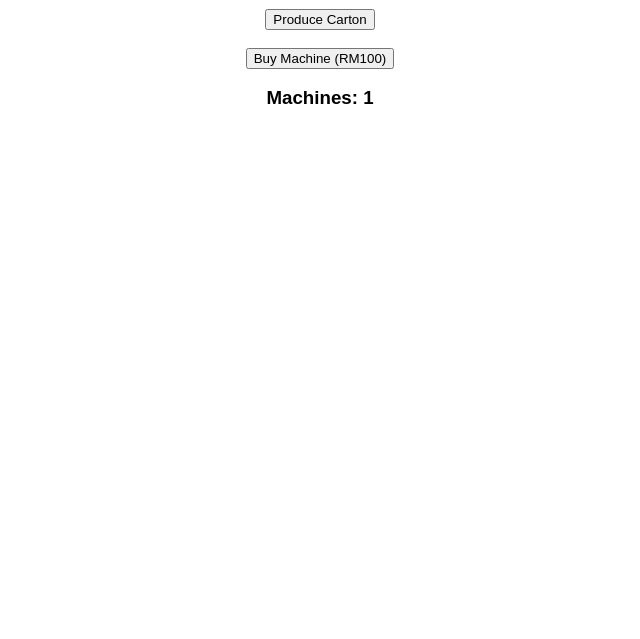
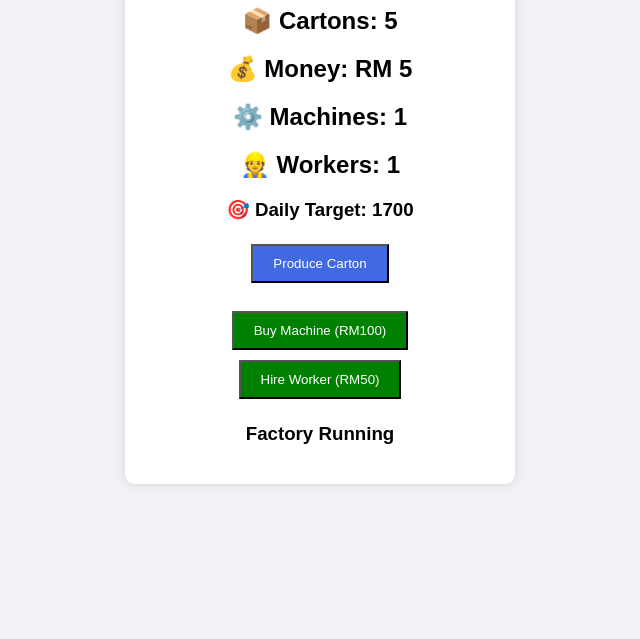
Before and after one commit to JackEAPP/click-game, a plain HTML site: page index.html in a window 1280 px wide. Shown: the part 161-800 px from the top of the page, without its empty margins (320-960 px from the left). Drawn offline with Linux system fonts and the light colour scheme.

Commit message:
Refactor HTML structure and add styling

```diff
--- a/index.html
+++ b/index.html
@@ -1,78 +1,157 @@
 <!DOCTYPE html>
 <html>
-
 <head>
     <title>Factory Production Tycoon</title>
+
+    <style>
+        body {
+            font-family: Arial;
+            text-align: center;
+            background: #f0f2f5;
+        }
+
+        .card {
+            background: white;
+            width: 350px;
+            margin: auto;
+            margin-top: 30px;
+            padding: 20px;
+            border-radius: 10px;
+            box-shadow: 0 0 10px lightgray;
+        }
+
+        button {
+            padding: 10px 20px;
+            margin: 5px;
+            cursor: pointer;
+        }
+
+        .upgrade {
+            background: green;
+            color: white;
+        }
+
+        .produce {
+            background: royalblue;
+            color: white;
+        }
+    </style>
 </head>
 
-<body style="font-family:Arial; text-align:center;">
+<body>
+
+<div class="card">
 
 <h1>🏭 Factory Production Tycoon</h1>
 
-    <h2>Cartons Produced: <span id="cartons">0</span></h2>
+<h2>📦 Cartons: <span id="cartons">0</span></h2>
 
-    <h3>Money: RM <span id="money">0</span></h3>
+<h2>💰 Money: RM <span id="money">0</span></h2>
 
-    <button onclick="produce()">
+<h2>⚙️ Machines: <span id="machines">1</span></h2>
+
+<h2>👷 Workers: <span id="workers">1</span></h2>
+
+<h3>🎯 Daily Target: 1700</h3>
+
+<button class="produce" onclick="produce()">
     Produce Carton
 </button>
 
 <br><br>
 
-    <button onclick="buyMachine()">
+<button class="upgrade" onclick="buyMachine()">
     Buy Machine (RM100)
 </button>
 
-    <h3>Machines: <span id="machines">1</span></h3>
+<button class="upgrade" onclick="hireWorker()">
+    Hire Worker (RM50)
+</button>
+
+<h3 id="status">Factory Running</h3>
+
+</div>
 
 <script>
 
 let cartons = 0;
 let money = 0;
 let machines = 1;
+let workers = 1;
+
+function updateScreen() {
+
+    document.getElementById("cartons").innerText = cartons;
+    document.getElementById("money").innerText = money;
+    document.getElementById("machines").innerText = machines;
+    document.getElementById("workers").innerText = workers;
+
+    if(cartons >= 1700){
+        document.getElementById("status").innerText =
+        "✅ Daily Target Achieved!";
+    }
+
+}
 
 function produce() {
 
-            cartons = cartons + machines;
-            money = money + machines;
+    let output = machines * workers;
 
-            document.getElementById("cartons").innerText = cartons;
-            document.getElementById("money").innerText = money;
+    cartons += output;
+    money += output;
+
+    updateScreen();
+
 }
 
 function buyMachine() {
 
-            if (money >= 100) {
+    if(money >= 100){
 
-                money = money - 100;
+        money -= 100;
         machines++;
 
-                document.getElementById("money").innerText = money;
-                document.getElementById("machines").innerText = machines;
+        updateScreen();
 
     } else {
 
         alert("Not enough money!");
 
     }
+
 }
+
+function hireWorker() {
+
+    if(money >= 50){
+
+        money -= 50;
+        workers++;
+
+        updateScreen();
+
+    } else {
+
+        alert("Not enough money!");
+
+    }
+
+}
+
+function autoProduce() {
+
+    let output = machines * workers;
+
+    cartons += output;
+    money += output;
+
+    updateScreen();
+
+}
+
+setInterval(autoProduce, 1000);
 
 </script>
 
 </body>
-
 </html>
-
-<script>
-
-setInterval(autoProduce, 1000);
-
-function autoProduce() {
-
-    cartons = cartons + machines;
-    money = money + machines;
-    document.getElementById("cartons").innerText = cartons;
-    document.getElementById("money").innerText = money;
-
-}
-</script>
```
Lines whose indentation alone changed are shown as unchanged.
